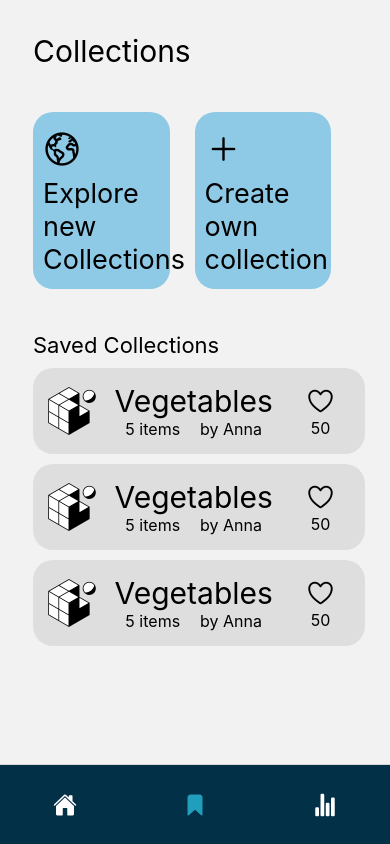
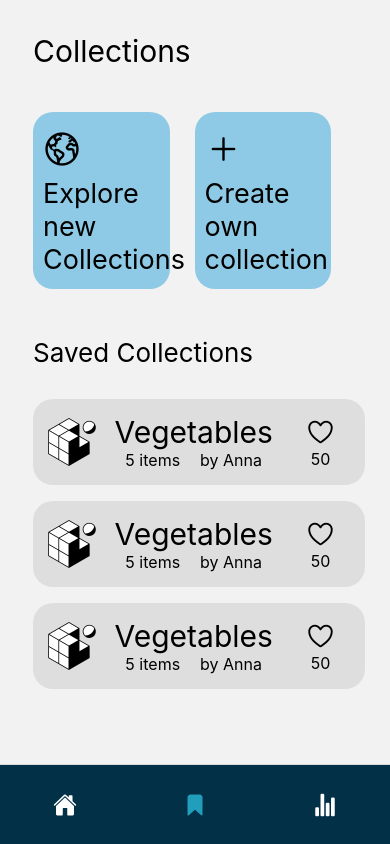
Before and after one commit to KirillMilkis/ITU-Fluento-Frontend, a React Native app: screen /Collections in a window 390 px wide. Built offline with nearby package versions, Linux system fonts and the light colour scheme.

Commit message:
created navigation the the flashcards list

```diff
--- a/App.js
+++ b/App.js
@@ -7,6 +7,7 @@ import BottomTabNavigator from './navigation/BottomTabNavigator';
 import * as Font from 'expo-font';
 
 import { GestureHandlerRootView } from 'react-native-gesture-handler';
+import { FlashCards } from './screens';
 
 const Stack = createNativeStackNavigator();
 
@@ -36,7 +37,15 @@ export default function App() {
           component={BottomTabNavigator}
           options={{headerShown: false}}
           />
+
+          <Stack.Screen name="FlashCards"
+          component={FlashCards}
+          options={{headerShown: false}}
+          />
+
         </Stack.Navigator>
+
+
       </NavigationContainer>
     </GestureHandlerRootView>
   );
--- a/components/collections/SavedCollectionTile.jsx
+++ b/components/collections/SavedCollectionTile.jsx
@@ -1,30 +1,31 @@
-import { View, Text } from 'react-native'
+import { TouchableOpacity, View, Text } from 'react-native'
 import { Image } from 'react-native'
+import { useNavigation } from '@react-navigation/native'
 import React from 'react'
 import styles from './savedcollection.styles'
 import Icon from 'react-native-vector-icons/Ionicons'
+import FlashCards from '../../screens'
 
 const SavedCollectionTile = () => {
+    const navigation = useNavigation();
   return (
-    <View>
-      <View style ={styles.tileWrapper}>
-        <View style ={styles.tileForm}>
+    <TouchableOpacity onPress={()=>navigation.navigate("FlashCards")}>
+        <View style ={styles.tileContainer}>
             <Image source={require('../../assets/favicon.png')} style={styles.imageStyle}/>
-            <View style={styles.textWrapperColumn}>
+            <View style={styles.textContainerColumn}>
                 <Text style={styles.textStyle}>Vegetables</Text>
-                <View style={styles.TextWrapperRow}>
+                <View style={styles.TextContainerRow}>
                     <Text style={styles.textStyle2}>5 items</Text>
-                    <Text style={styles.textStyle2}>by Anna</Text>
+                    <Text style={styles.textStyle2} numberOfLines={1}>by Anna</Text>
                 </View>
             </View>
-            <View style={styles.likesWrapperColumn}>
+            <View style={styles.likesContainerColumn}>
                 <Icon name="heart-outline" size={30} color="black" />
                 <Text style={styles.textStyle2}>50</Text>
             </View>
 
         </View>
-    </View>
-    </View>
+    </TouchableOpacity>
   )
 };
 
--- a/components/collections/savedcollection.styles.js
+++ b/components/collections/savedcollection.styles.js
@@ -2,17 +2,8 @@ import { StyleSheet } from "react-native";
 import { COLORS, SIZES } from '../../constants/theme'
 
 const styles = StyleSheet.create({
-    tileWrapper: {
-        flexDirection: 'column',
-        justifyContent: 'start',
-        alignItems: 'center',
-        justifyContent: 'center',
-        height: 'fit-content',
-        padding: 0,
-        paddingTop: 10,
-    },
 
-    tileForm: {
+    tileContainer: {
         padding: 15,
         width: SIZES.baseWidth * 85, // Set width to 100%
         flexDirection: 'row',
@@ -34,20 +25,21 @@ const styles = StyleSheet.create({
         marginHorizontal: 10,
     },
 
-    textWrapperColumn: {
+    textContainerColumn: {
         flexDirection: 'column',
         justifyContent: 'space-between',
         alignItems: 'center',
         flexGrow: 2,
     },
-    likesWrapperColumn: {
+
+    likesContainerColumn: {
         flexDirection: 'column',
         justifyContent: 'center',
         alignItems: 'center',
         flexGrow: 1,
     },
 
-    TextWrapperRow: {
+    TextContainerRow: {
         flexDirection: 'row',
         justifyContent: 'space-between',
         alignItems: 'center',
--- a/screens/Collections.jsx
+++ b/screens/Collections.jsx
@@ -25,10 +25,10 @@ const Collections = () => {
                 </View>
             </View>
             <View style={styles.savedCollectionsContainer}>
-                <Text style={styles.textStyle3}>Saved Collections</Text>
-                  <SavedCollectionTile/>
-                  <SavedCollectionTile/>
-                  <SavedCollectionTile/>
+                <Text style={[styles.textStyle3, styles.spacingTitles]}>Saved Collections</Text>
+                <SavedCollectionTile/>
+                <SavedCollectionTile/>
+                <SavedCollectionTile/>
             </View>
         </ScrollView>
     </SafeAreaView>
--- /dev/null
+++ b/screens/FlashCards.jsx
@@ -0,0 +1,14 @@
+import { StyleSheet, Text, View } from 'react-native'
+import React from 'react'
+
+const FlashCards = () => {
+  return (
+    <View>
+      <Text>FlashCards</Text>
+    </View>
+  )
+}
+
+export default FlashCards
+
+const styles = StyleSheet.create({})
--- a/screens/collections.styles.js
+++ b/screens/collections.styles.js
@@ -11,12 +11,12 @@ const styles = StyleSheet.create({
         color: COLORS.black,
         fontSize: SIZES.h1 - 3,
         textAlign: 'left',
-        paddingHorizontal: 0,
     },
 
     textStyle3: {
         color: COLORS.black,
-        fontSize: SIZES.h2,
+        fontSize: SIZES.h2 + 4,
+        paddingBottom: 10,
     },
 
     topBarWrapper: {
@@ -46,6 +46,10 @@ const styles = StyleSheet.create({
     },
 
     savedCollectionsContainer: {
+        gap: 16,
+        flexDirection: 'column',
+        spaceBetween: 50,
+        flex: 1,
         justifyContent: 'center',
         alignItems: 'start',
         padding: 33,
@@ -53,8 +57,13 @@ const styles = StyleSheet.create({
         paddingTop: 10,
 
     },
+
+
+    spacingTitles: {
+        marginVertical: 5, // Adds vertical space between text elements
+    },
     spacing: {
-    marginVertical: 7, // Adds vertical space between text elements
+        marginVertical: 7, // Adds horizontal space between text and icon
     },
 })
 
--- a/screens/index.js
+++ b/screens/index.js
@@ -1,5 +1,6 @@
 import Home from "./Home";
 import Decks from "./Collections";
 import Stats from "./Stats";
+import FlashCards from "./FlashCards";
 
-export { Home, Decks, Stats };
+export { Home, Decks, Stats, FlashCards };
```
Also changed, not shown: screens/flashCards.styles.js (added, +10 -0 lines).
